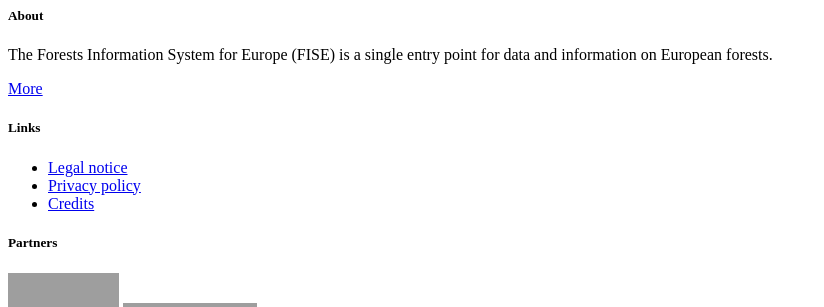
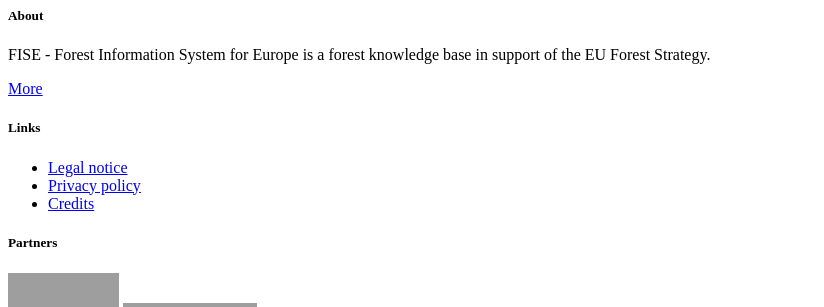
Before and after one commit to eea/fise.nfi.search, a Django app: template templates/footer.html in a window 1280 px wide. Shown: the top 307 px of the page, without its empty margins (0-824 px from the left). Run offline with Django 3.2, Linux system fonts and the light colour scheme; the template is opened without the code that fills it, so the values that code supplies are empty; parts of the project's set-up code (start-up, migrations or seed data) failed here and were passed over; grey boxes are pictures that could not be loaded.

Commit message:
changed text on previous version of footer

```diff
--- a/templates/footer.html
+++ b/templates/footer.html
@@ -5,8 +5,7 @@
         <div class="clearfix portal-footer-colophon row">
           <div class="col-md-4">
             <h5 class="bold">About</h5>
-            <p>The Forests Information System for Europe (FISE) is a single entry point for data and information on
-              European forests.
+            <p>FISE - Forest Information System for Europe is a forest knowledge base in support of the EU Forest Strategy.
             </p>
             <a href="/about-us">More</a>
           </div>
```
